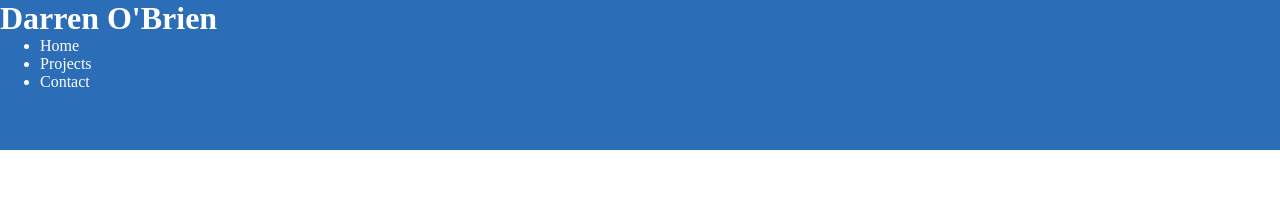
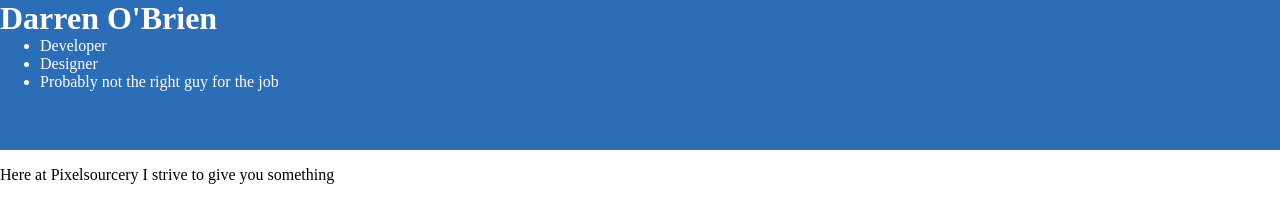
Before and after one commit to Systole19/Profile-Site, a plain HTML site: page index.html in a window 1280 px wide. Drawn offline with Linux system fonts and the light colour scheme.

Commit message:
Add files via upload
Revision 07/01/2017

Changelog:
-Added some page structure with body and footer.
-Changed order of some of the header elements

```diff
--- a/index.html
+++ b/index.html
@@ -3,13 +3,24 @@
   <link href="CSS/styles.css" type="text/css" rel="stylesheet">
 </head>
 <body>
+
   <header>
-    <h1>Darren O'Brien</h1>
-    <ul>
-      <li>Home</li>
-      <li>Projects</li>
-      <li>Contact</li>
-    </ul>
+    <div id="headerName"><h1>Darren O'Brien</h1></div>
+    <div id=headerTags>
+      <ul>
+        <li>Developer</li>
+        <li>Designer</li>
+        <li>Probably not the right guy for the job</li>
+      </ul>
+    </div>
+    <div id="headerLogo"></div>
   </header>
-</body
+
+  <div class="content">
+    <p>Here at Pixelsourcery I strive to give you something </p>
+  </div>
+
+  <footer>
+  </footer>
+</body>
 </html>
```
